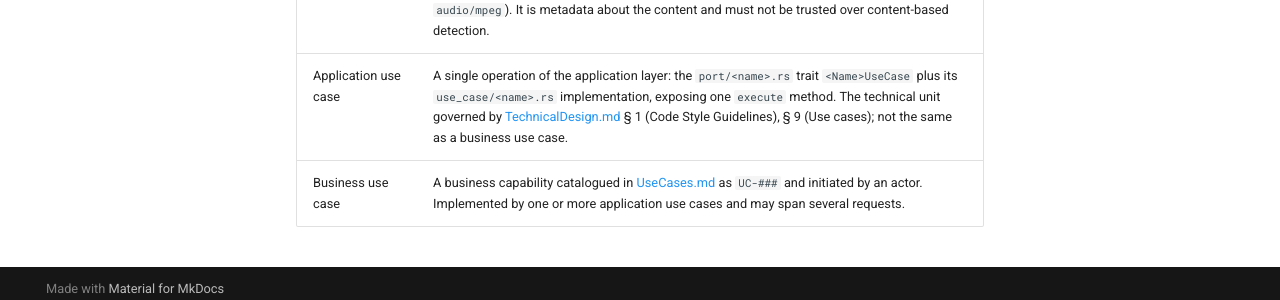
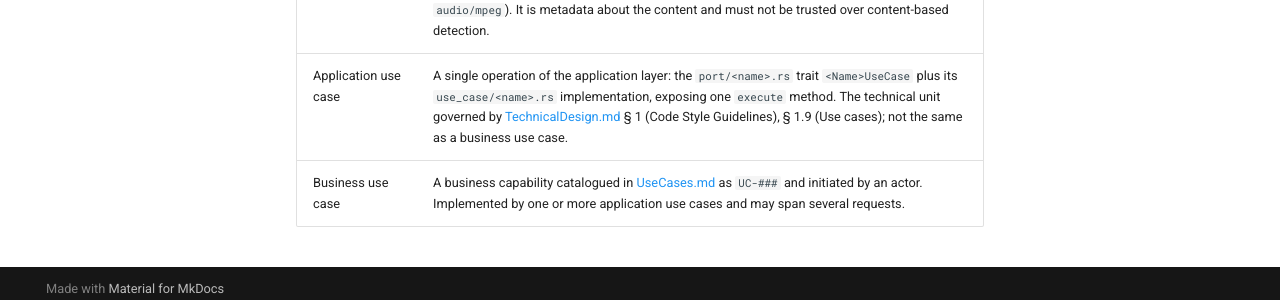
Before and after one commit to Mnemorium/mnemorium, an MkDocs documentation site: the page built from docs/development/Glossary.md, in a window 1280 px wide and 900 px high, scrolled down 531 px. Shown: the part 589-889 px from the top of the window. Built offline with MkDocs 1.6.1 and Material for MkDocs 9.7.7, drawn with Linux system fonts in a browser that asks for light colours.

Commit message:
docs(development): fix documentation drift from issue 264 (#272)

```diff
--- a/docs/development/Glossary.md
+++ b/docs/development/Glossary.md
@@ -1,21 +1,21 @@
 # Glossary
 
-| Term                    | Definition                                                                                                                                                                                                                                                                                                                      |
-| ----------------------- | ------------------------------------------------------------------------------------------------------------------------------------------------------------------------------------------------------------------------------------------------------------------------------------------------------------------------------- |
-| Direct Play             | Send the original media file exactly as stored. No changes to container, video, or audio.                                                                                                                                                                                                                                       |
-| Direct Stream           | Keep the original video and audio codecs, but repackage them into a different container (for example, MKV → MP4)                                                                                                                                                                                                                |
-| Transcode               | Re-encode the video and/or audio into formats, bitrates, or resolutions the client supports.                                                                                                                                                                                                                                    |
-| Critical exception path | Scenario in use case that are worth testing                                                                                                                                                                                                                                                                                     |
-| Standard User           | non-admin user                                                                                                                                                                                                                                                                                                                  |
-| Admin                   | User with more privileges than a standard one                                                                                                                                                                                                                                                                                   |
-| Root Admin              | First user with all the privileges                                                                                                                                                                                                                                                                                              |
-| Domain Service          | A service in the domain is an object containing common buisness logic to multiple usecase. They shouldn't have dependencies and should be think as a last solution if multiple (more than 3) use case implement similar logic. Always prefer in the domain object representation first. They aren't declare as interface        |
-| Log rotation            | Replace the active log file on a fixed period (`MINUTELY`, `HOURLY`, `DAILY`) or never; rotated files are pruned to `logging.max_files`.                                                                                                                                                                                        |
-| Filter directives       | `tracing-subscriber` `EnvFilter` expression (for example `debug,sqlx=warn`) selecting which events reach the logs.                                                                                                                                                                                                              |
-| Redaction               | Omitting or masking a secret or personal value before it can reach a log sink (`OBS-004`).                                                                                                                                                                                                                                      |
-| Security event          | A catalogued event recording a security-relevant decision or outcome, such as an authentication or authorization result, emitted at its declared level (`OBS-006`).                                                                                                                                                             |
-| Non-suppressible event  | A security event emitted on the reserved `security` target, which `logging.level` cannot suppress (`OBS-007`).                                                                                                                                                                                                                  |
-| Log injection           | Forging or splitting a log record with control characters embedded in a client-supplied value; `OBS-003` prevents it by never logging a raw client value.                                                                                                                                                                       |
-| Content Type            | The declared MIME type of a payload or file's content (for example `application/json` or `audio/mpeg`). It is metadata about the content and must not be trusted over content-based detection.                                                                                                                                  |
-| Application use case    | A single operation of the application layer: the `port/<name>.rs` trait `<Name>UseCase` plus its `use_case/<name>.rs` implementation, exposing one `execute` method. The technical unit governed by [TechnicalDesign.md](TechnicalDesign.md) § 1 (Code Style Guidelines), § 9 (Use cases); not the same as a business use case. |
-| Business use case       | A business capability catalogued in [UseCases.md](UseCases.md) as `UC-###` and initiated by an actor. Implemented by one or more application use cases and may span several requests.                                                                                                                                           |
+| Term                    | Definition                                                                                                                                                                                                                                                                                                                        |
+| ----------------------- | --------------------------------------------------------------------------------------------------------------------------------------------------------------------------------------------------------------------------------------------------------------------------------------------------------------------------------- |
+| Direct Play             | Send the original media file exactly as stored. No changes to container, video, or audio.                                                                                                                                                                                                                                         |
+| Direct Stream           | Keep the original video and audio codecs, but repackage them into a different container (for example, MKV → MP4)                                                                                                                                                                                                                  |
+| Transcode               | Re-encode the video and/or audio into formats, bitrates, or resolutions the client supports.                                                                                                                                                                                                                                      |
+| Critical exception path | Scenario in use case that are worth testing                                                                                                                                                                                                                                                                                       |
+| Standard User           | non-admin user                                                                                                                                                                                                                                                                                                                    |
+| Admin                   | User with more privileges than a standard one                                                                                                                                                                                                                                                                                     |
+| Root Admin              | First user with all the privileges                                                                                                                                                                                                                                                                                                |
+| Domain Service          | A service in the domain is an object containing common buisness logic to multiple usecase. They shouldn't have dependencies and should be think as a last solution if multiple (more than 3) use case implement similar logic. Always prefer in the domain object representation first. They aren't declare as interface          |
+| Log rotation            | Replace the active log file on a fixed period (`MINUTELY`, `HOURLY`, `DAILY`) or never; rotated files are pruned to `logging.max_files`.                                                                                                                                                                                          |
+| Filter directives       | `tracing-subscriber` `EnvFilter` expression (for example `debug,sqlx=warn`) selecting which events reach the logs.                                                                                                                                                                                                                |
+| Redaction               | Omitting or masking a secret or personal value before it can reach a log sink (`OBS-004`).                                                                                                                                                                                                                                        |
+| Security event          | A catalogued event recording a security-relevant decision or outcome, such as an authentication or authorization result, emitted at its declared level (`OBS-006`).                                                                                                                                                               |
+| Non-suppressible event  | A security event emitted on the reserved `security` target, which `logging.level` cannot suppress (`OBS-007`).                                                                                                                                                                                                                    |
+| Log injection           | Forging or splitting a log record with control characters embedded in a client-supplied value; `OBS-003` prevents it by never logging a raw client value.                                                                                                                                                                         |
+| Content Type            | The declared MIME type of a payload or file's content (for example `application/json` or `audio/mpeg`). It is metadata about the content and must not be trusted over content-based detection.                                                                                                                                    |
+| Application use case    | A single operation of the application layer: the `port/<name>.rs` trait `<Name>UseCase` plus its `use_case/<name>.rs` implementation, exposing one `execute` method. The technical unit governed by [TechnicalDesign.md](TechnicalDesign.md) § 1 (Code Style Guidelines), § 1.9 (Use cases); not the same as a business use case. |
+| Business use case       | A business capability catalogued in [UseCases.md](UseCases.md) as `UC-###` and initiated by an actor. Implemented by one or more application use cases and may span several requests.                                                                                                                                             |
```
Also changed, not shown: docs/development/Overview.md (+41 -33 lines), docs/development/TechnicalDesign.md (+21 -4 lines), docs/development/UseCases.md (+3 -1 lines).
